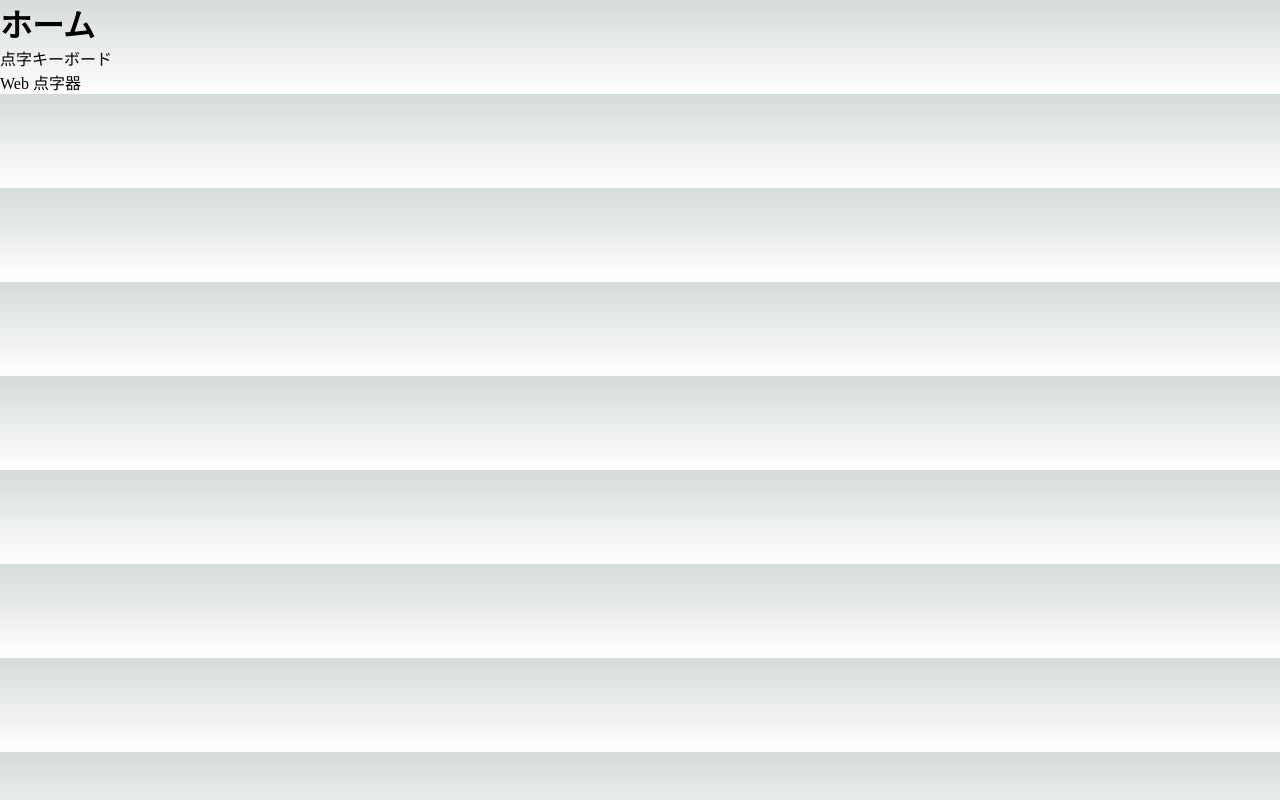
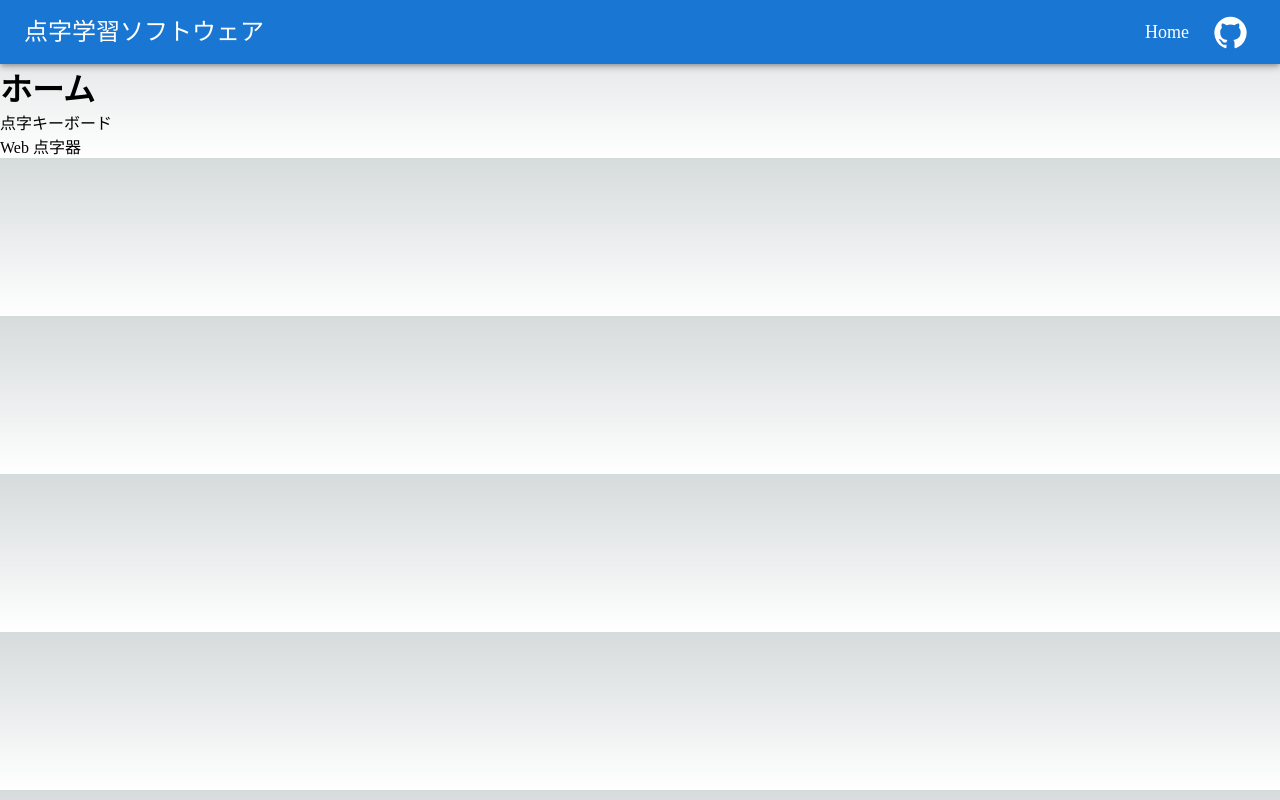
Before and after one commit to ut-code/dot-tutor, a Next.js app: page / in a window 1280 px wide. Built offline with nearby package versions, Linux system fonts and the light colour scheme.

Commit message:
Create AppBar

```diff
--- a/src/pages/index.tsx
+++ b/src/pages/index.tsx
@@ -1,5 +1,14 @@
 import Head from "next/head";
-import Link from "next/link";
+import NextLink from "next/link";
+import {
+  AppBar,
+  Toolbar,
+  Typography,
+  Stack,
+  Link,
+  IconButton,
+} from "@mui/material";
+import GitHubIcon from "@mui/icons-material/GitHub";
 
 export default function Home(): JSX.Element {
   return (
@@ -10,11 +19,36 @@ export default function Home(): JSX.Element {
         <meta name="viewport" content="width=device-width, initial-scale=1" />
         <link rel="icon" href="/favicon.ico" />
       </Head>
+      <AppBar component="nav">
+        <Toolbar>
+          <Typography variant="h5" component="h1" flexGrow={1}>
+            点字学習ソフトウェア
+          </Typography>
+          <Stack direction="row" spacing={2} alignItems="center">
+            <Link
+              href="/"
+              component={NextLink}
+              color="inherit"
+              underline="hover"
+              sx={{ fontSize: "large" }}
+            >
+              Home
+            </Link>
+            <IconButton
+              color="inherit"
+              href="https://github.com/ut-code/learn-braille"
+            >
+              <GitHubIcon fontSize="large" />
+            </IconButton>
+          </Stack>
+        </Toolbar>
+      </AppBar>
+      <Toolbar />
       <main>
         <h1>ホーム</h1>
-        <Link href="/keyboard">点字キーボード</Link>
+        <NextLink href="/keyboard">点字キーボード</NextLink>
         <br />
-        <Link href="/touch">Web 点字器</Link>
+        <NextLink href="/touch">Web 点字器</NextLink>
       </main>
     </>
   );
```
